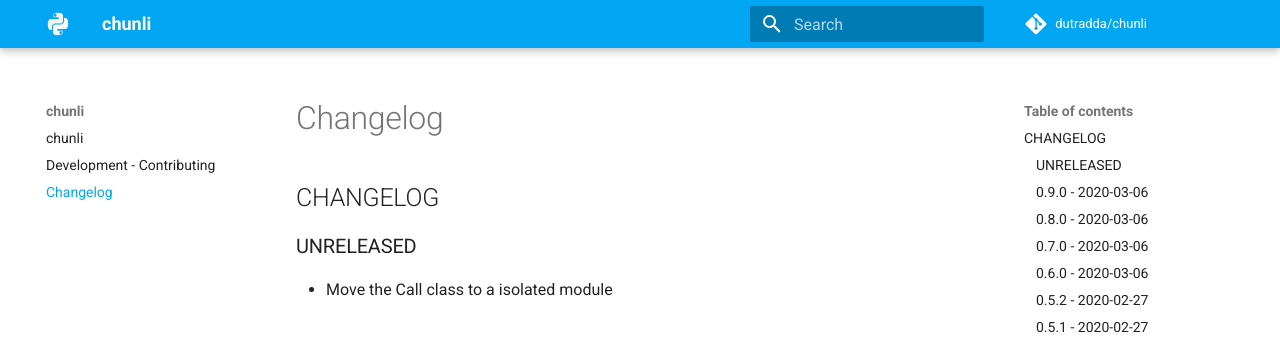
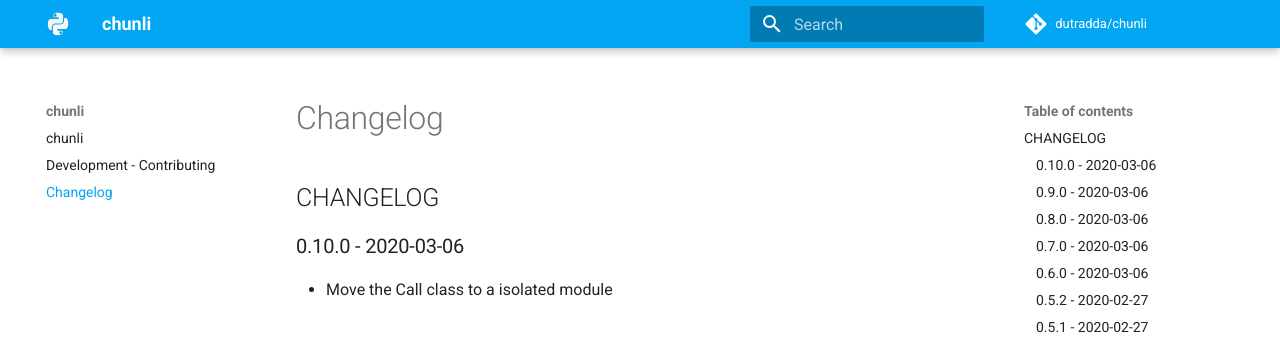
Before and after one commit to dutradda/chunli, an MkDocs documentation site: the page built from docs/changelog.md, in a window 1280 px wide and 900 px high. Shown: the top 339 px of the window. Built offline with MkDocs 1.6.1 and Material for MkDocs 9.7.7, drawn with Linux system fonts in a browser that asks for light colours; comment, search, counter and statistics services are not loaded.

Commit message:
Update CHANGELOG

```diff
--- a/docs/changelog.md
+++ b/docs/changelog.md
@@ -1,6 +1,6 @@
 ## CHANGELOG
 
-### UNRELEASED
+### 0.10.0 - 2020-03-06
 
  - Move the Call class to a isolated module
 
```
Also changed, not shown: CHANGELOG.md (+1 -1 lines).
